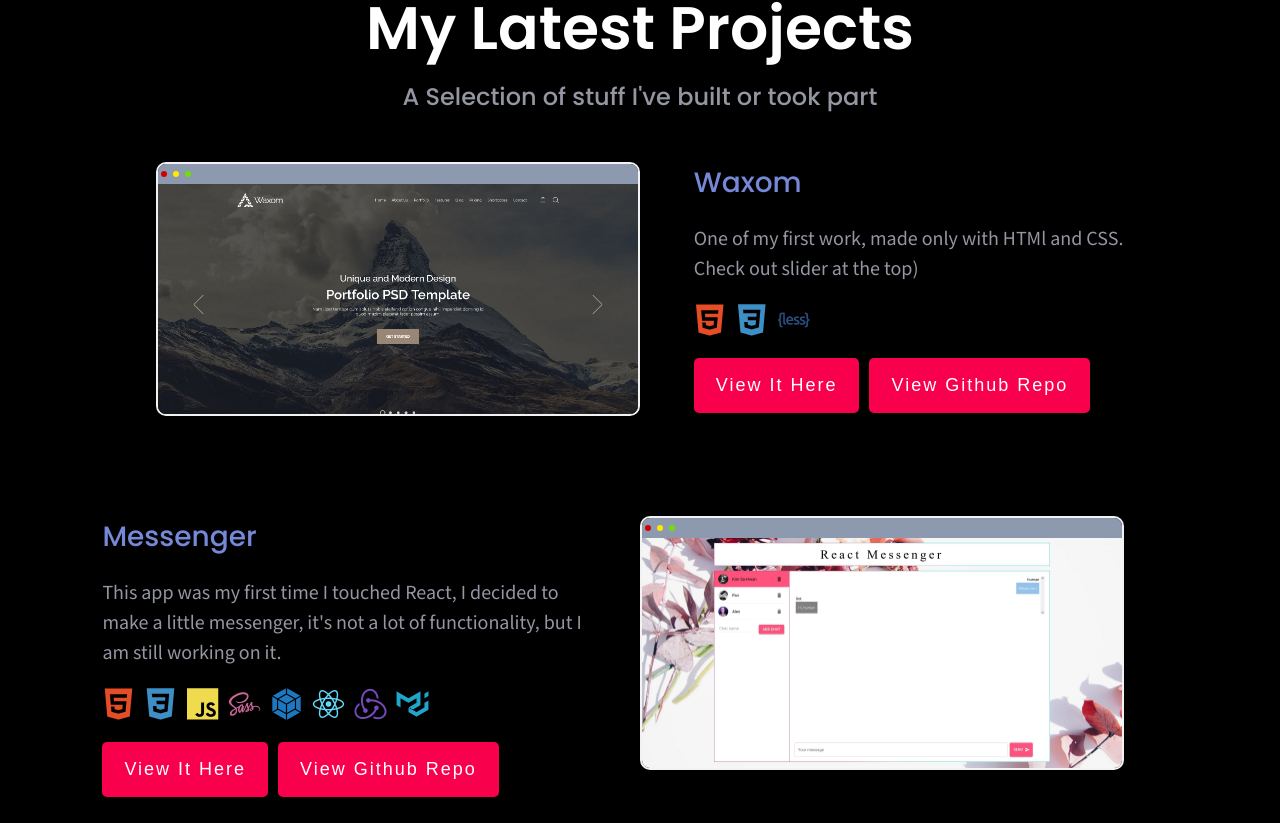
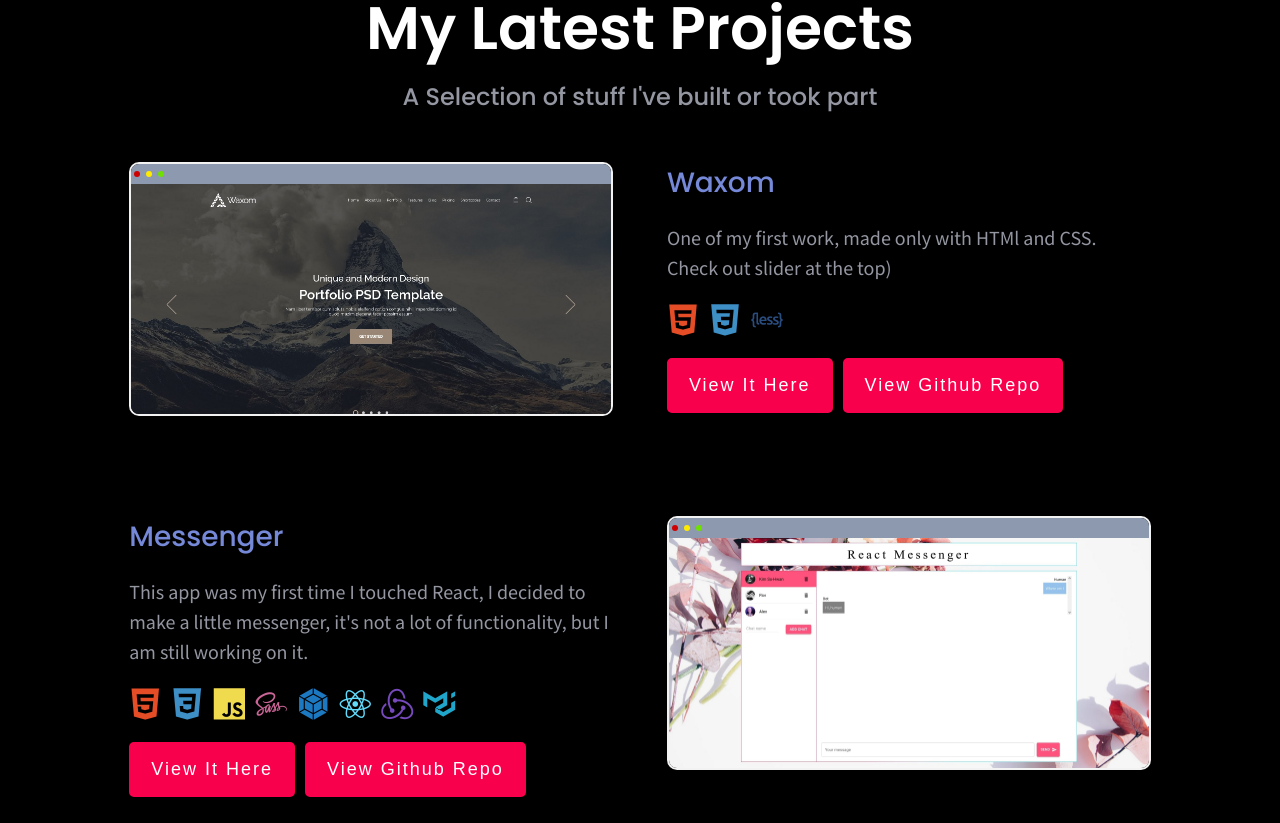
Before and after one commit to dkimd5/react-portfolio, a React (Create React App) app: page / in a window 1280 px wide. Shown: the part 1597-2420 px from the top of the page. Built offline with nearby package versions, Linux system fonts and the light colour scheme.

Commit message:
Change project img margins

```diff
--- a/src/App.css
+++ b/src/App.css
@@ -69,8 +69,6 @@ h2.heading {
   font-weight: 400;
   margin-bottom: 15px;
 }
-
-
 
 h1 {
   font-size: 2.1rem;
--- a/src/components/Projects/ProjectCard/ProjectCard.css
+++ b/src/components/Projects/ProjectCard/ProjectCard.css
@@ -22,7 +22,7 @@
     border: 2px solid rgb(243, 242, 242);
     border-radius: 10px;
     overflow: hidden;
-    margin: 0 auto auto;
+    margin: 0 0 auto;
 }
 
 .project__browser {
@@ -124,6 +124,10 @@
         flex-direction: column;
     }
 
+    .project__container__img {
+        margin: 0 auto auto;
+    }
+
     .project__container__img, .project__container__text {
         width: 80%;
     }
```
